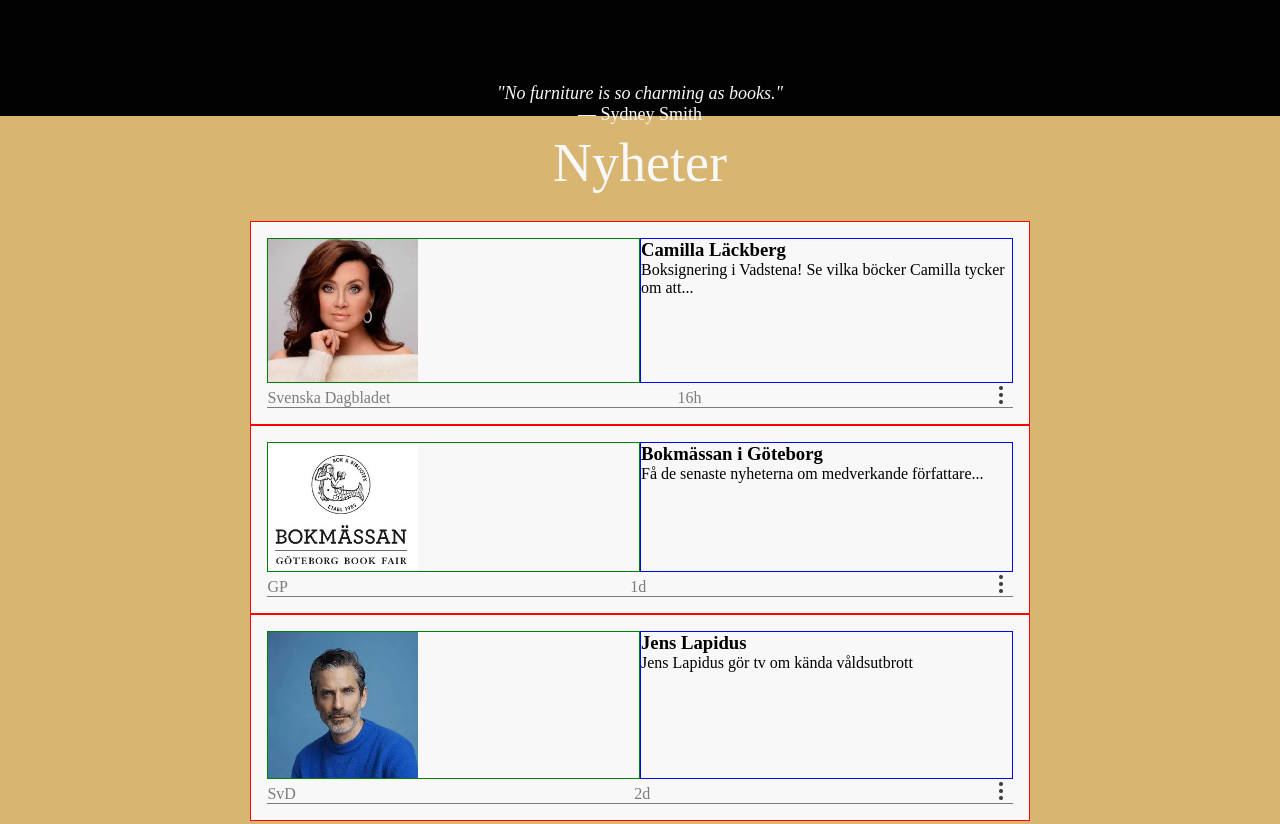
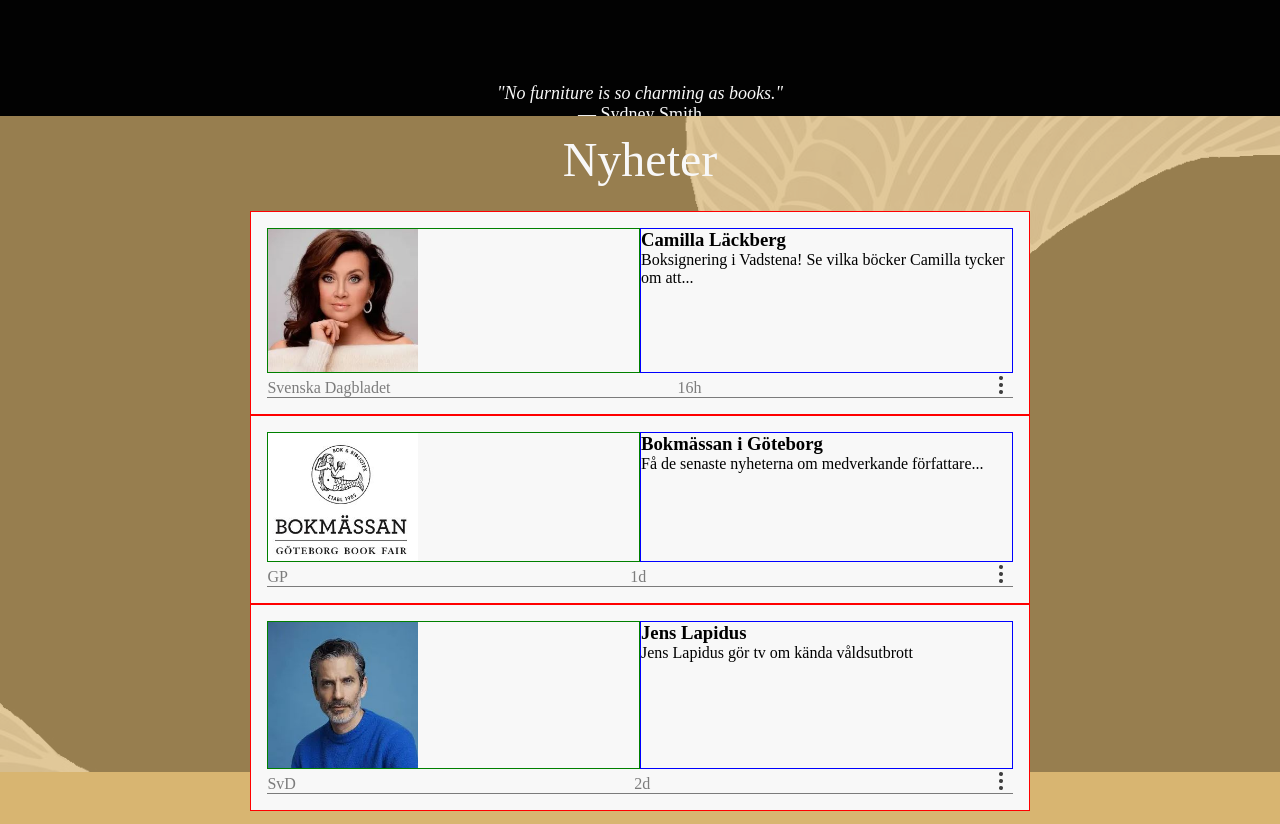
Before and after one commit to Grupp-6-HTML/parmar-poesi, a plain HTML site: page index.html in a window 1280 px wide. Shown: the part 1484-2308 px from the top of the page. Drawn offline with Linux system fonts and the light colour scheme; a web font is replaced by a local one.

Commit message:
made changes in news.css

```diff
--- a/news.css
+++ b/news.css
@@ -5,9 +5,25 @@
     display: flex;
     flex-direction: column;
     align-items: center;
+    position: relative;
+    z-index: 0;
+}
+.news-section::before {
+    content: "";
+    position: absolute;
+    top: 0;
+    left: 0;
+    right: 0;
+    bottom: 9rem;
+    background-image: url(images/bakgrundsbild1.jpeg);
+    background-size: cover;
+    background-position: center;
+    background-repeat: no-repeat;
+    opacity: 0.3;
+    z-index: -1;
 }
 .news-section h2 {
-    font-size: 54px;
+    font-size: 48px;
     color: #F8F8F8;
     font-family: "Bagel Fat One";
     font-weight: 400;
```
